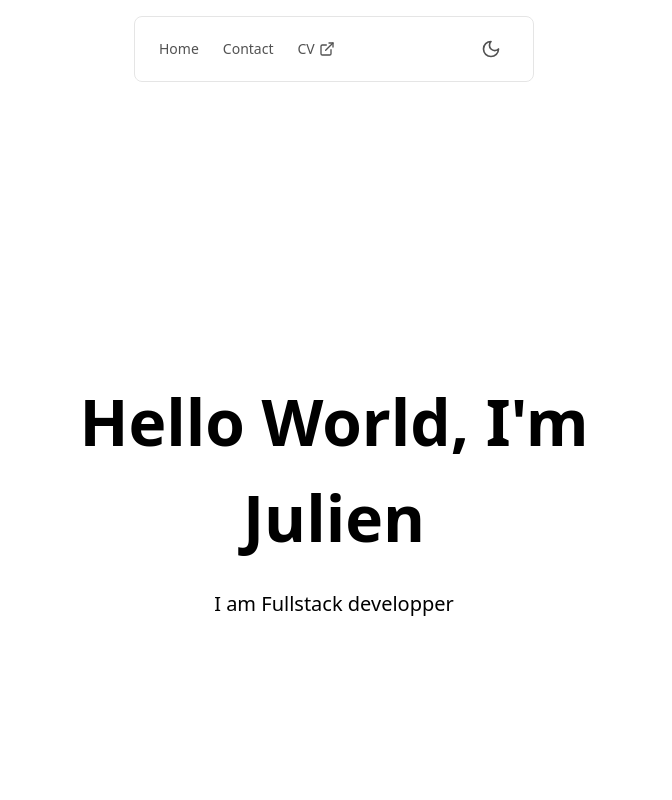
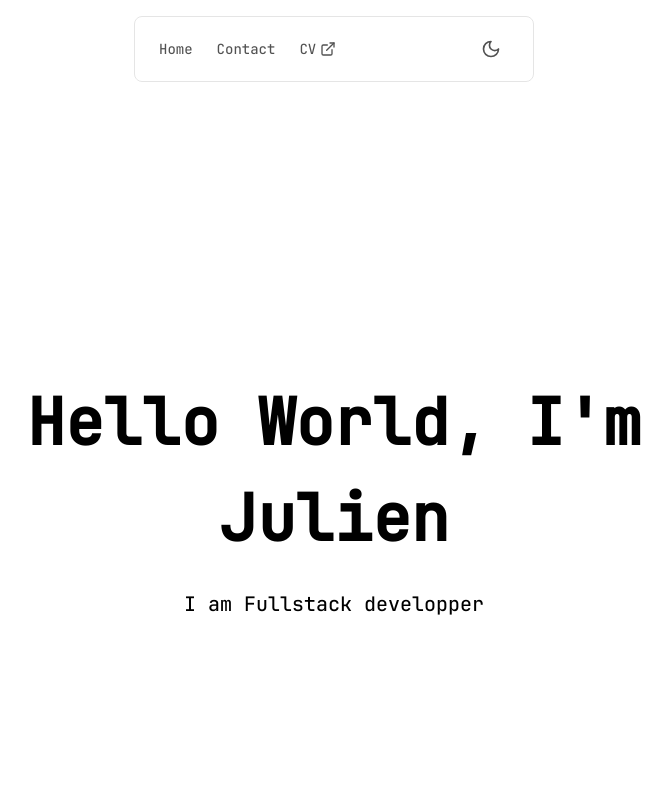
Before and after one commit to jujax/portfolio, a React (Vite) app: page / in a window 1280 px wide. Shown: the top 800 px of the page, without its empty margins (306-978 px from the left). Built offline with nearby package versions, Linux system fonts and the light colour scheme; what @radix-ui/themes would draw is missing.

Commit message:
feat: add Jetbrain font

```diff
--- a/src/index.css
+++ b/src/index.css
@@ -25,3 +25,14 @@ h1 {
         font-size: 2.5rem; /* équivalent à text-xl */
     }
 }
+
+@font-face {
+    font-family: 'JetBrains Mono';
+    src: url('./assets/JetBrainsMono-Medium.woff2') format('woff2');
+    font-weight: normal;
+    font-style: normal;
+}
+
+html, body, h1, h2, p, a, ul, li {
+    font-family: 'JetBrains Mono', monospace !important;
+}
```
Also changed, not shown: src/assets/JetBrainsMono-Medium.woff2 (added).
